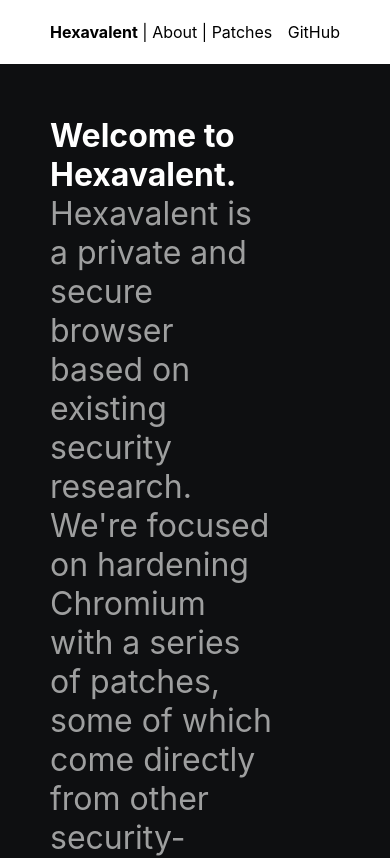
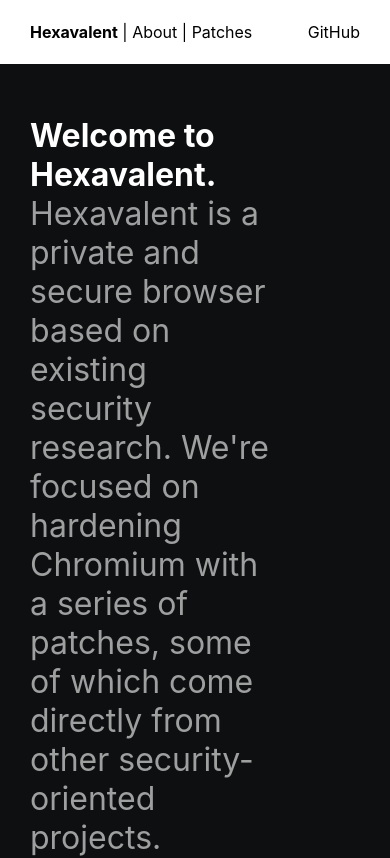
Before and after one commit to e-zk/hexavalent.org, a plain HTML site: page src/index.html in a window 390 px wide. Shown: the top 858 px of the page. Drawn offline with Linux system fonts and the light colour scheme.

Commit message:
Respond to mobile viewport

```diff
--- a/src/main.css
+++ b/src/main.css
@@ -2,6 +2,10 @@
     box-sizing: border-box;
     margin: 0;
     padding: 0;
+}
+
+:root {
+    --body-padding: 50px;
 }
 
 body {
@@ -37,13 +41,18 @@ ul {
 
 section {
     font-size: 2rem;
-    padding: 20px 30% 20px 50px;
+    padding: 20px 30% 20px var(--body-padding);
+}
+
+menu {
+    overflow-x: auto;
+    white-space: nowrap;
 }
 
 nav {
     background-color: #fff;
     font-size: 1rem;
-    padding: 20px 50px;
+    padding: 20px var(--body-padding);
     position: sticky;
     top: 0;
 }
@@ -58,7 +67,7 @@ nav li:not(:first-child, .menu-right)::before {
 }
 
 footer {
-    padding: 20px 50px;
+    padding: 20px var(--body-padding);
     text-align: right;
 }
 
@@ -149,3 +158,10 @@ footer {
     }
 
 }
+
+@media (max-width: 400px) {
+    :root {
+        --body-padding: 30px;
+    }
+
+}
```
